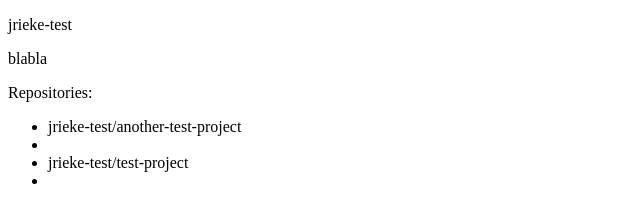
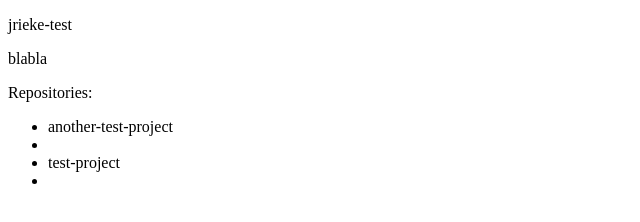
Before and after one commit to jrieke-test/jrieke-test.github.io, a plain HTML site: page index.html in a window 1280 px wide. Shown: the whole page, without its empty margins (0-640 px from the left). Drawn offline with Linux system fonts and the light colour scheme.

Commit message:
Updated index.html

```diff
--- a/index.html
+++ b/index.html
@@ -8,8 +8,8 @@
 	<p>blabla</p>
 	<p>Repositories:</p>
 	<ul>
-		<li>jrieke-test/another-test-project<li>
-		<li>jrieke-test/test-project<li>
+		<li>another-test-project<li>
+		<li>test-project<li>
 	</ul>
 </body>
 </html>
```
